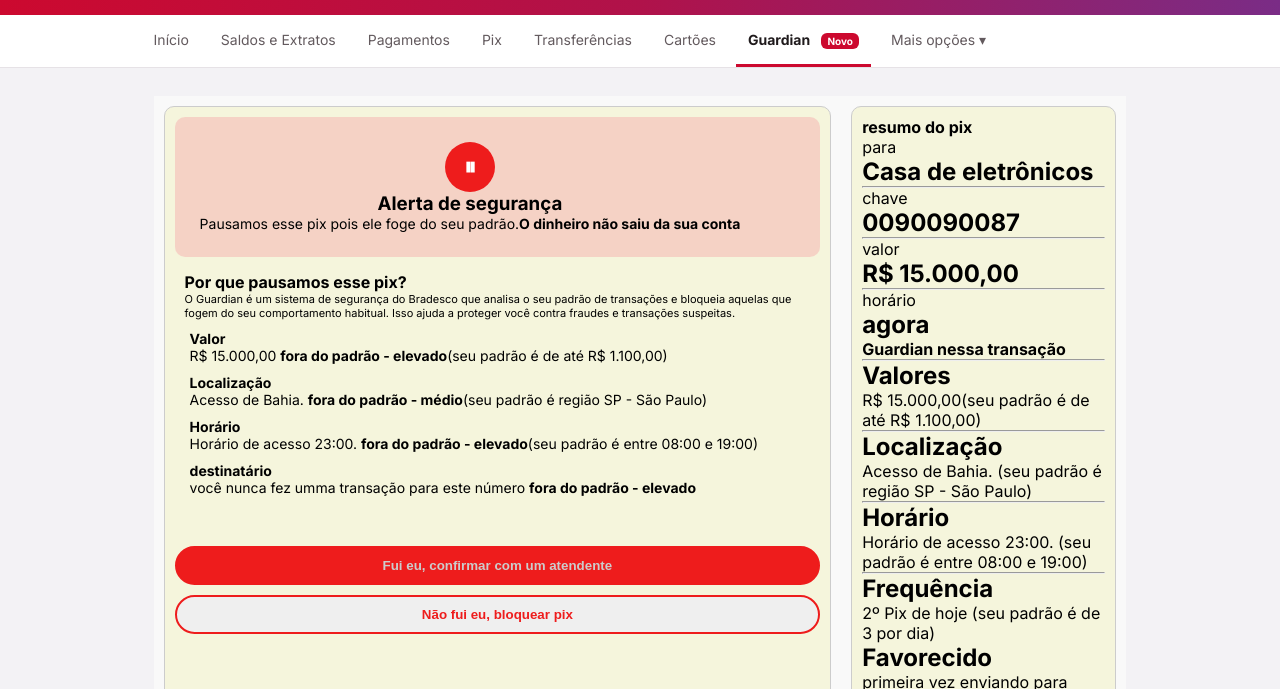
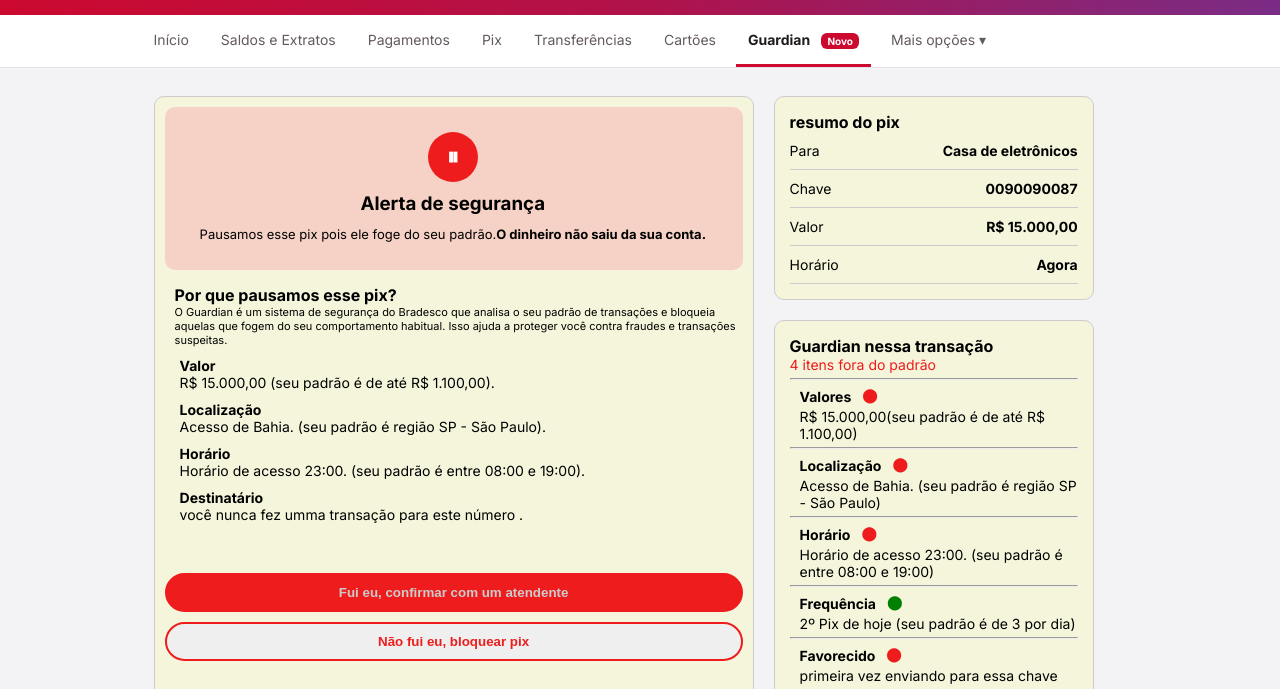
Before and after one commit to Giovanna-Ciola/bradesco-guardian, a plain HTML site: page src/pages/guardian.html in a window 1280 px wide. Shown: the part 111-800 px from the top of the page. Drawn offline with Linux system fonts and the light colour scheme.

Commit message:
css do painel lateral do guardian

```diff
--- a/src/pages/guardian.html
+++ b/src/pages/guardian.html
@@ -68,10 +68,10 @@
 
                 <!-- alerta de que o pix foi bloqueado por entrar nos padrões de transação suspeita do guardian -->
                 <section class="area-alerta">
-                    <div class="alerta">
+                    <div>
                         <h2>⏸</h2>
                         <h3>Alerta de segurança</h3>
-                        <p>Pausamos esse pix pois ele foge do seu padrão.<strong>O dinheiro não saiu da sua conta</strong></p>
+                        <p>Pausamos esse pix pois ele foge do seu padrão.<strong>O dinheiro não saiu da sua conta.</strong></p>
                     </div>
                 </section>
 
@@ -79,13 +79,13 @@
                     <h1>Por que pausamos esse pix?</h1>
                     <p id="guardian-explicacao">O Guardian é um sistema de segurança do Bradesco que analisa o seu padrão de transações e bloqueia aquelas que fogem do seu comportamento habitual. Isso ajuda a proteger você contra fraudes e transações suspeitas.</p>
                     <h2>Valor</h2>
-                    <p>R$ 15.000,00 <strong>fora do padrão - elevado</strong>(seu padrão é de até R$ 1.100,00)</p>
+                    <p>R$ 15.000,00 (seu padrão é de até R$ 1.100,00).</p>
                     <h2>Localização</h2>
-                    <p>Acesso de Bahia. <strong>fora do padrão - médio</strong>(seu padrão é região SP - São Paulo)</p>
+                    <p>Acesso de Bahia. (seu padrão é região SP - São Paulo).</p>
                     <h2>Horário</h2>
-                    <p>Horário de acesso 23:00. <strong>fora do padrão - elevado</strong>(seu padrão é entre 08:00 e 19:00)</p>
-                    <h2>destinatário</h2>
-                    <p>você nunca fez umma transação para este número <strong>fora do padrão - elevado</strong></p>
+                    <p>Horário de acesso 23:00. (seu padrão é entre 08:00 e 19:00).</p>
+                    <h2>Destinatário</h2>
+                    <p>você nunca fez umma transação para este número .</p>
                 </div>
 
                 <div class="botao-atendente">
@@ -102,40 +102,67 @@
 
                 <aside  class="painel-lateral">
                     <!-- seção de resumo do pix que foi bloqueado -->
-                    <section>
+                    <section class="resumo-pix">
                         <h1>resumo do pix</h1>
-                        <p>para</p>
-                        <h2>Casa de eletrônicos</h2>
-                        <hr>
-                        <p>chave</p>
-                        <h2>0090090087</h2>
-                        <hr>
-                        <p>valor</p>
-                        <h2>R$ 15.000,00</h2>
-                        <hr>
-                        <p>horário</p>
-                        <h2>agora</h2>
+                            <div class="linha-resumo">
+                                <span>Para</span>
+                                <strong>Casa de eletrônicos</strong>
+                            </div>
+
+                            <div class="linha-resumo">
+                                <span>Chave</span>
+                                <strong>0090090087</strong>
+                            </div>
+
+                            <div class="linha-resumo">
+                                <span>Valor</span>
+                                <strong>R$ 15.000,00</strong>
+                            </div>
+
+                            <div class="linha-resumo">
+                                <span>Horário</span>
+                                <strong>Agora</strong>
+                            </div>
                     </section>
 
                     <!-- seção da explicação da ação do guardian em cima desse pix -->
-                    <section>
+                    <section class="acao-guardian">
                         <h1>Guardian nessa transação</h1>
+                        <p id="itens-fora-padrao">4 itens fora do padrão</p>
                         <hr>
-                        <h2>Valores</h2>
+                        <div class="titulo-validacao">
+                            <h2>Valores</h2>
+                            <p id="foraPadrao">⬤</p>
+                        </div>
                         <p>R$ 15.000,00(seu padrão é de até R$ 1.100,00)</p>
                         <hr>
-                        <h2>Localização</h2>
+
+                        <div class="titulo-validacao">
+                            <h2>Localização</h2>
+                            <p id="foraPadrao">⬤</p>
+                        </div>
                         <p>Acesso de Bahia. (seu padrão é região SP - São Paulo)</p>
                         <hr>
-                        <h2>Horário</h2>
+
+                        <div class="titulo-validacao">
+                            <h2>Horário</h2>
+                            <p id="foraPadrao">⬤</p>
+                        </div>
                         <p>Horário de acesso 23:00. (seu padrão é entre 08:00 e 19:00)</p>
                         <hr>
-                        <h2>Frequência</h2>
+
+                        <div class="titulo-validacao">
+                            <h2>Frequência</h2>
+                            <p id="dentroPadrao">⬤</p>
+                        </div>
                         <p>2º Pix de hoje (seu padrão é de 3 por dia)</p>
-                        <h2>Favorecido</h2>
+                        <hr>
+
+                        <div class="titulo-validacao">
+                            <h2>Favorecido</h2>
+                            <p id="foraPadrao">⬤</p>
+                        </div>
                         <p>primeira vez enviando para essa chave</p>
-                        <!-- link não funcional apenas para demonstrar que o usuario pode configurar o guardian -->
-                        <a href="configurar" class="link-naofuncional">Configurar itens de validação</a>
                     </section>
                 </aside>
 
--- a/src/style/guardian.css
+++ b/src/style/guardian.css
@@ -1,12 +1,12 @@
 /* coloca tudo dentro de uma seção para poder organizar os itens na posição desejada */
 .conteudo {
-    background-color: #f9f9f9;
-    padding: 10px;
     display:flex;
     gap: 20px;
 }
 
 .pix-bloqueado {
+    width: 600px;
+    height: auto;
     color: black;
     background-color:beige;
     border-radius: 10px;
@@ -15,16 +15,17 @@
 }
 
 .painel-lateral {
-    background-color:beige;
-    border-radius: 10px;
-    border: 1px solid #ccc;
-    padding: 10px;
-    justify-content: flex-end;
-    align-items: column;
-
+    width: 320px;
+    display: flex;
+    flex-direction: column;
+    gap: 20px;
+    flex-shrink: 0;
 }
 
+
 .area-alerta {
+    height: auto;
+    width: auto;
     background-color: #f5b1b181;
     padding: 10px;
     display:flex;
@@ -32,6 +33,13 @@
     border-radius: 10px;
     padding: 25px;
     text-align: center;
+}
+
+.area-alerta div {
+    display: flex;
+    flex-direction: column;
+    align-items: center;
+    gap: 10px;
 }
 
 /* circulo de pause no alerta */
@@ -59,8 +67,11 @@
 .area-alerta p {
     margin: 0;
     color: #000000;
-    font-size: 14px;
+    font-size: 13px;
     text-align: center;
+    line-height: 1.5;
+    padding-left: 10px;
+    padding-right: 10px;
 }
 
 .porque-pausamos {
@@ -116,3 +127,77 @@
     color:#ee1c1c;
     font-weight: 700;
 }
+
+.resumo-pix {
+    width: 320px;
+    height: auto;
+    background-color:beige;
+    border-radius: 10px;
+    border: 1px solid #ccc;
+    padding: 15px;
+    box-sizing: border-box;
+    flex-shrink: 0;
+    font-size: 14px;
+}
+.resumo-pix h1 {
+    font-size: 16px;
+}
+
+.linha-resumo {
+    display: flex;
+    justify-content: space-between;
+    align-items: center;
+    gap: 10px;
+    border-bottom: 1px solid #ccc;
+    padding: 10px 0;
+}
+
+.acao-guardian {
+    width: 320px;
+    height: auto;
+    background-color:beige;
+    border-radius: 10px;
+    border: 1px solid #ccc;
+    padding: 15px;
+    box-sizing: border-box;
+    flex-shrink: 0;
+    font-size: 14px;
+}
+
+.acao-guardian h1 {
+    font-size: 16px;
+}
+
+#itens-fora-padrao {
+    color:#ee1c1c;
+    margin-left: 0px;
+}
+
+.acao-guardian h2 {
+    font-size: 14px;
+    margin-left: 10px;
+    margin-top: 5px;
+}
+
+.acao-guardian p {
+    font-size: 14px;
+    margin-left: 10px;
+    margin-bottom: 5px;
+}
+
+.titulo-validacao {
+    display: flex;
+    align-items: center;
+}
+
+#foraPadrao {
+    color:#ee1c1c;
+    padding-top: 6px;
+    padding-left: 1px;
+}
+
+#dentroPadrao {
+    color: green;
+    padding-top: 6px;
+    padding-left: 1px;
+}
```
